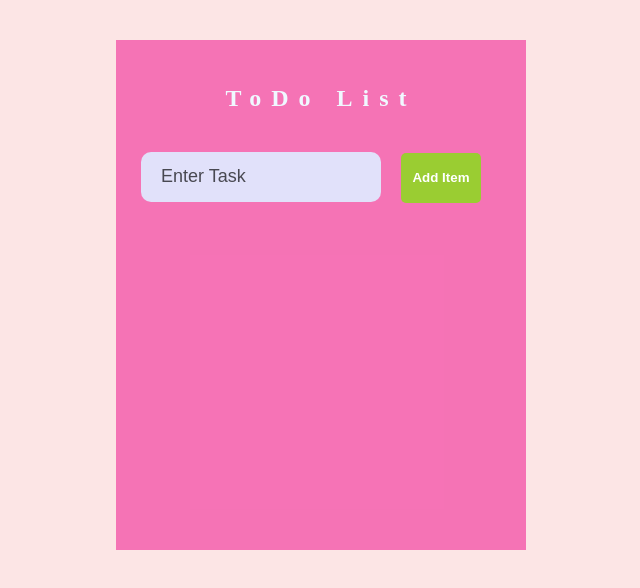
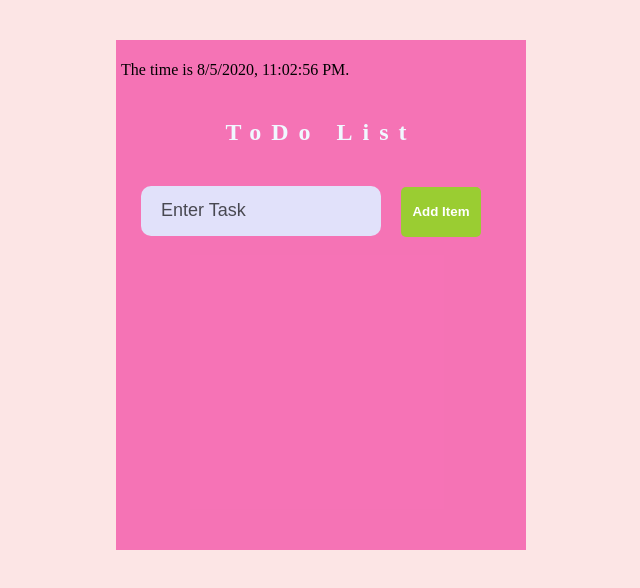
Before and after one commit to mdr-uma/ToDo-List-React, a React (Create React App) app: page / in a window 1280 px wide. Shown: the top 588 px of the page, without its empty margins (319-959 px from the left). Built offline with nearby package versions, Linux system fonts and the light colour scheme.

Commit message:
import Time component

```diff
--- a/src/App.js
+++ b/src/App.js
@@ -1,5 +1,6 @@
 import React from 'react';
 import ListItems from './components/ListItems'
+import Time from './components/Time'
 import { library } from '@fortawesome/fontawesome-svg-core'
 import {faTrash} from '@fortawesome/free-solid-svg-icons'
 
@@ -64,6 +65,7 @@ deleteItem = key => {
     return(
       <div className="container">
         <header>
+          <Time />
           <h2>ToDo List</h2>
           <form id="to-do-form" onSubmit={this.addItem}>
             <input type="text" placeholder="Enter Task" value={this.state.currentItem.text} onChange={this.handleInput}/>
```
